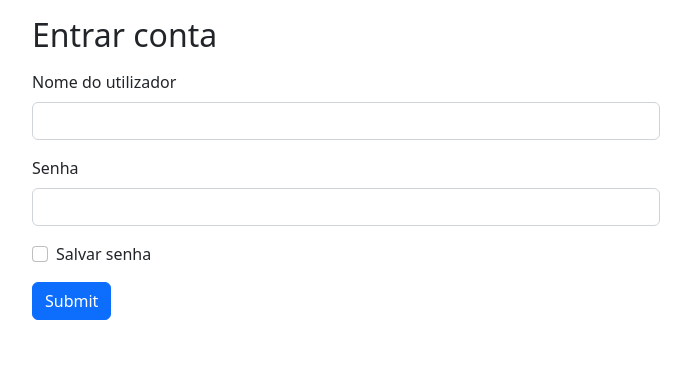
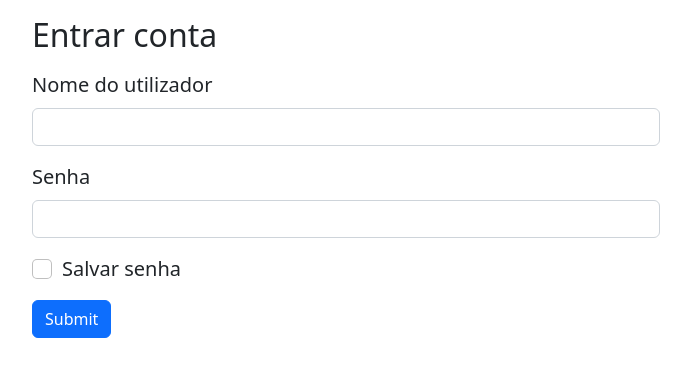
Before and after one commit to Marcia-Bernardo/EncomendaV2, a Next.js app: page / in a window 1280 px wide. Shown: the top 376 px of the page, without its empty margins (50-741 px from the left). Built offline with nearby package versions, Linux system fonts and the light colour scheme.

Commit message:
tamanho fonte

```diff
--- a/components/Table.js
+++ b/components/Table.js
@@ -52,9 +52,7 @@ const Table = ({ showEdit, date, combination, link }) => {
           {Object.keys(products).map((key, index) => {
             return (
               <th key={index} scope="col">
-                {combination
-                  ? getColIndex(products[key].name)
-                  : products[key].name}
+                {products[key].name}
               </th>
             );
           })}
--- a/pages/_app.js
+++ b/pages/_app.js
@@ -2,9 +2,9 @@ import "bootstrap/dist/css/bootstrap.css";
 
 function MyApp({ Component, pageProps }) {
   return (
-    <>
+    <div style={{ "font-size": "20px" }}>
       <Component {...pageProps} />
-    </>
+    </div>
   );
 }
 
--- a/pages/index.js
+++ b/pages/index.js
@@ -8,7 +8,10 @@ const LoginPage = () => {
       <Head>
         <title>Logar</title>
       </Head>
-      <div className="container mt-3" style={{ paddingRight: 500 }}>
+      <div
+        className="container mt-3"
+        style={{ paddingRight: 500, "font-size": "20px" }}
+      >
         <h2>Entrar conta</h2>
         <Login />
       </div>
```
